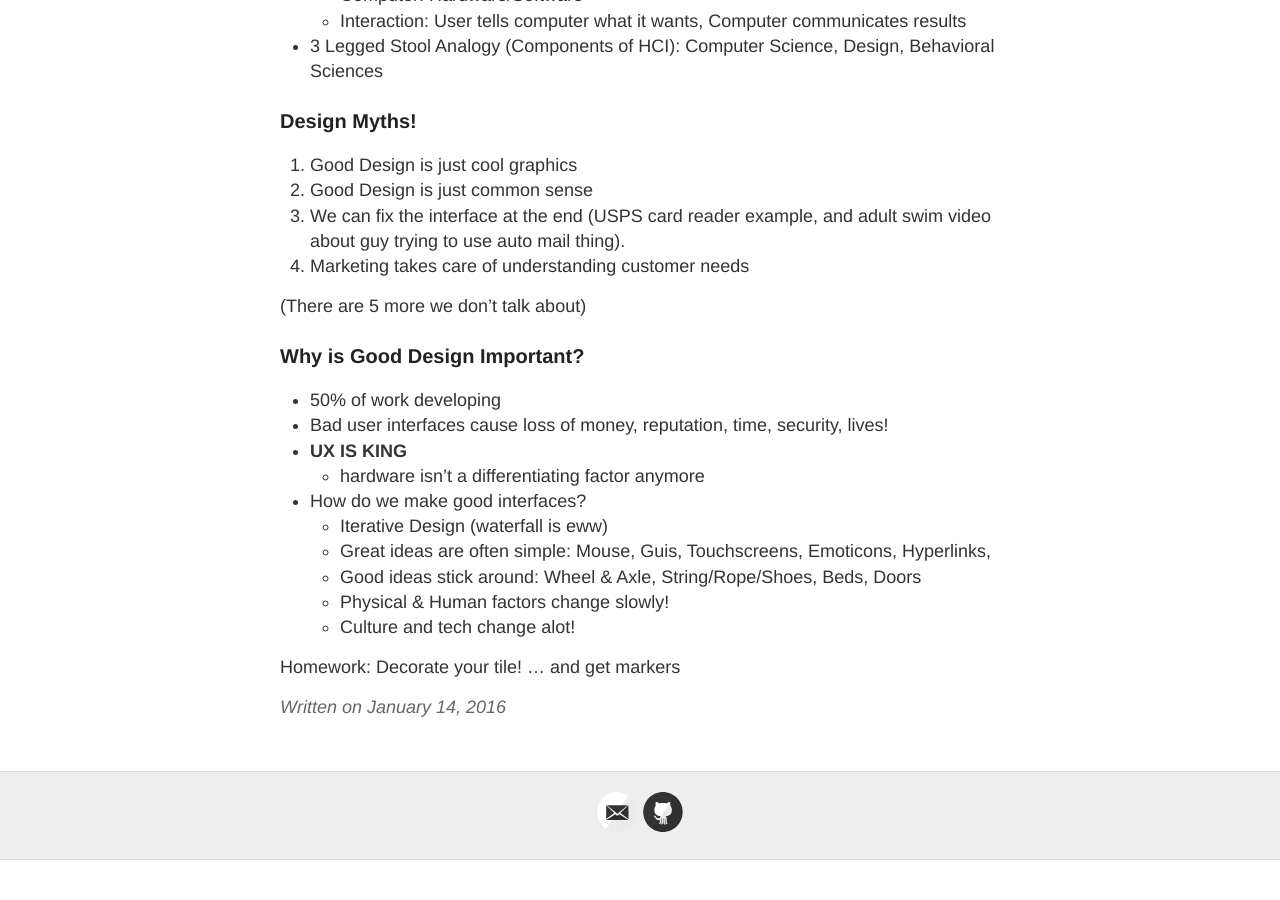
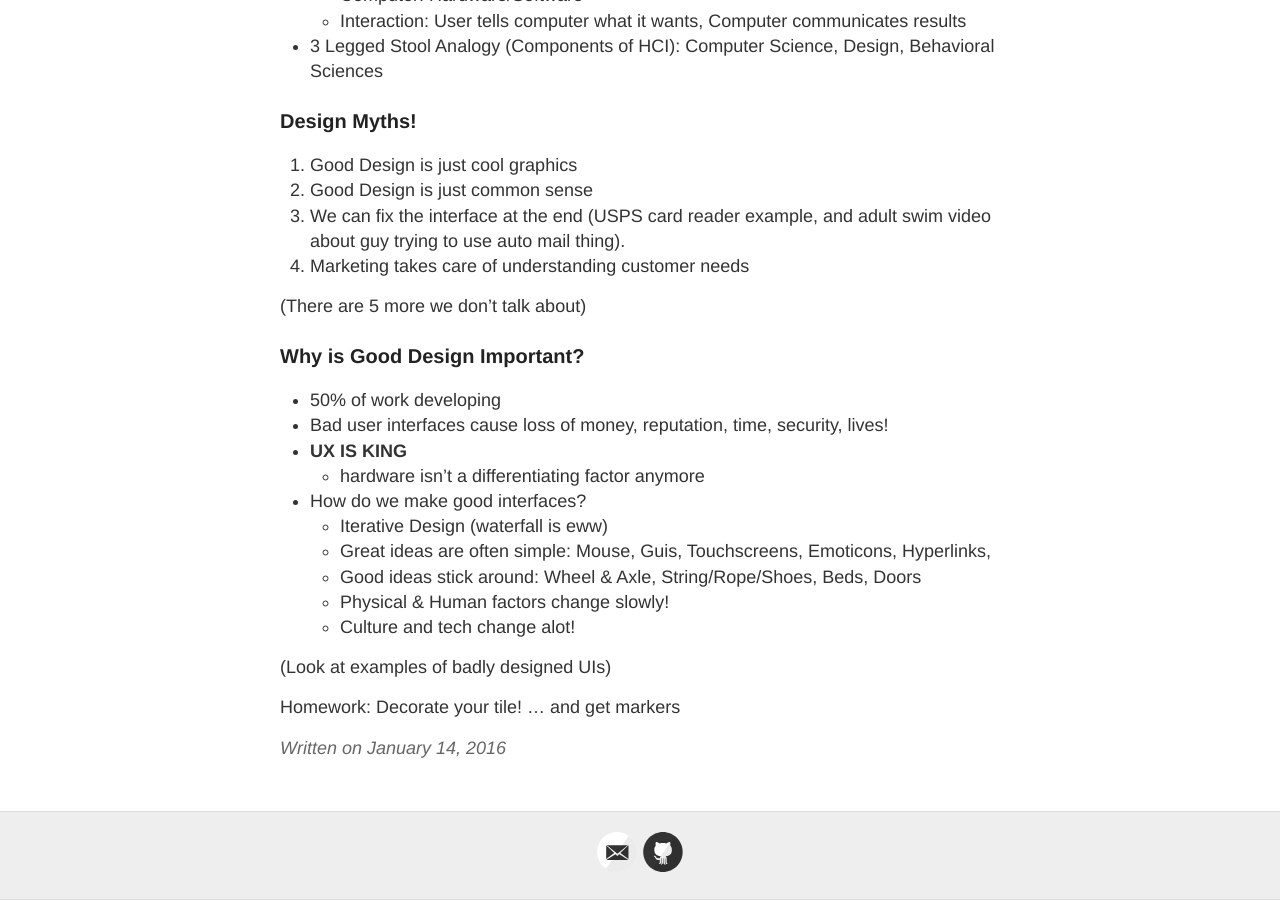
Before and after one commit to RONNCC/ronncc.github, a Jekyll site: the page built from _posts/2016-1-14-the-post-2300.md, in a window 1280 px wide and 900 px high, scrolled down 790 px. Built offline with Jekyll 4.4.1, drawn with Linux system fonts in a browser that asks for light colours; comment, search, counter and statistics services are not loaded; before the commit the page ends 1650 px from its top, so only the background shows below that; some of the changed lines change nothing that is shown.

Commit message:
update from Jekyller

```diff
--- a/_posts/2016-1-14-the-post-2300.md
+++ b/_posts/2016-1-14-the-post-2300.md
@@ -8,7 +8,7 @@ date: '2016-1-14'
 type: post
 layout: post
 published: true
-sha: 66ac85321c7f42c42e895a7b3c242fdcf6caf5ed
+sha: 9476f6d46b4c6052946932a0dd258df1278b1775
 slug: the-post-2300
 title: 'Designing Human Centered Systems Notes'
 
@@ -45,7 +45,6 @@ title: 'Designing Human Centered Systems Notes'
 3. We can fix the interface at the end (USPS card reader example, and adult swim video about guy trying to use auto mail thing).
 4. Marketing takes care of understanding customer needs
 
-
 (There are 5 more we don't talk about)
 
 ### Why is Good Design Important?
@@ -61,4 +60,6 @@ title: 'Designing Human Centered Systems Notes'
     - Physical & Human factors change slowly!
     - Culture and tech change alot!
 
+(Look at examples of badly designed UIs)
+
 Homework: Decorate your tile! ... and get markers
```
